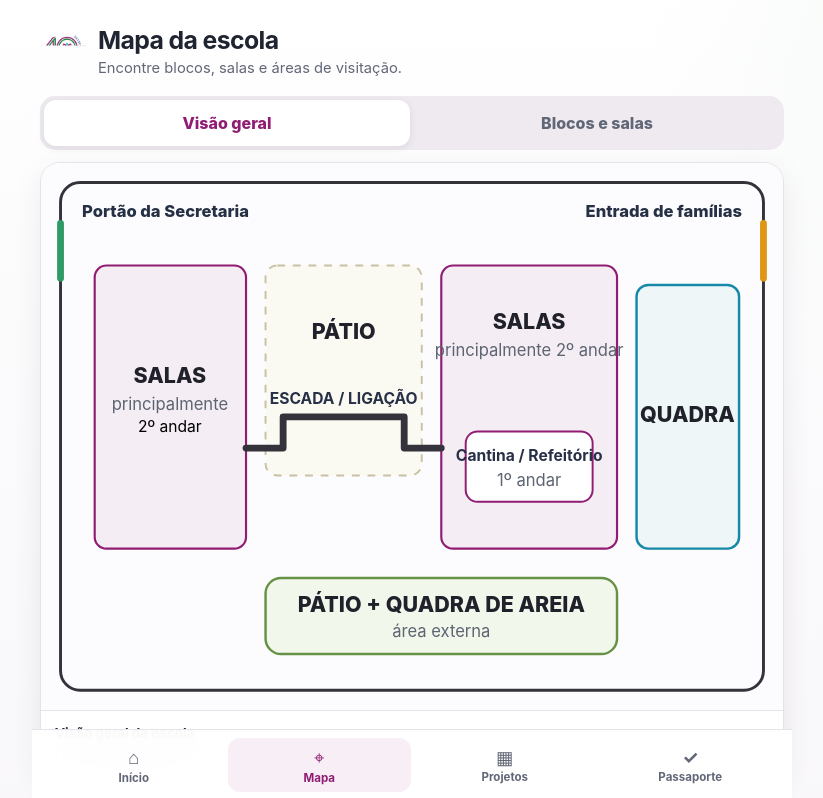
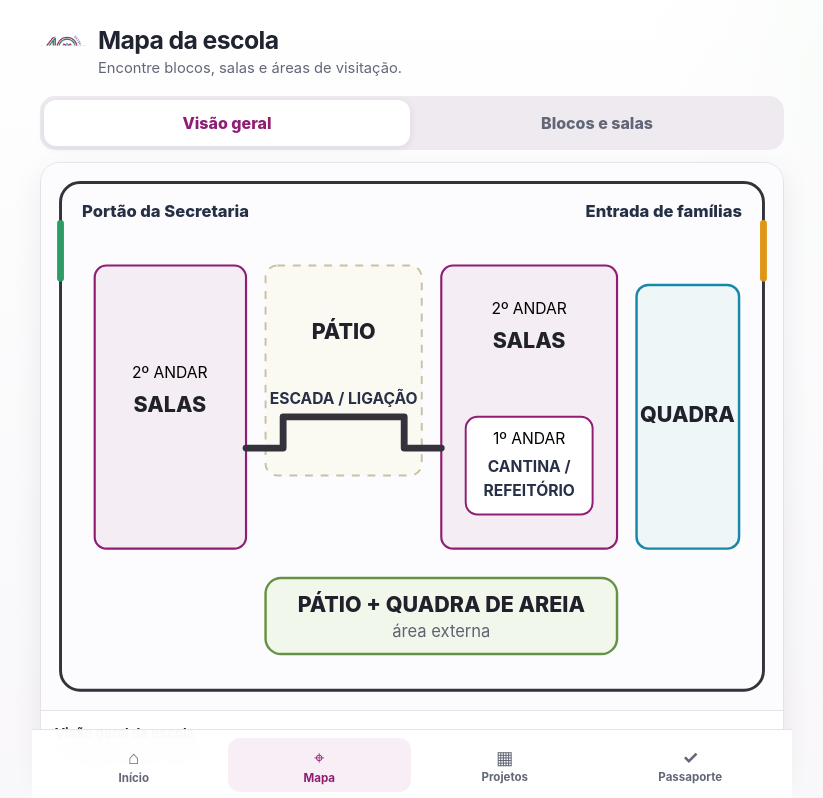
Before and after one commit to christianhpo-star/feira-40-anos-maria-luiza, a React (Vite) app: page /mapa in a window 1280 px wide. Shown: the top 798 px of the page, without its empty margins (228-1051 px from the left). Built offline with nearby package versions, Linux system fonts and the light colour scheme.

Commit message:
fix: substitui texto ambíguo por identificação de 1º e 2º andar

```diff
--- a/src/map/SchoolMap.tsx
+++ b/src/map/SchoolMap.tsx
@@ -82,7 +82,7 @@ function CampusMap({ destinationId, onZoneSelect }: Omit<SchoolMapProps, 'view'>
     <div className="map-shell" aria-label="Mapa geral esquemático da escola">
       <svg className="school-map campus-map" viewBox="0 0 760 560" role="img" aria-labelledby="campusTitle campusDesc" preserveAspectRatio="xMidYMid meet">
         <title id="campusTitle">Mapa geral dos espaços da escola</title>
-        <desc id="campusDesc">Mostra entrada principal, portão da secretaria, áreas de salas, pátio, cantina e refeitório, quadra, quadra de areia e ligação por escada.</desc>
+        <desc id="campusDesc">Mostra entrada principal, portão da secretaria, áreas de salas no segundo andar, pátio, cantina e refeitório no primeiro andar, quadra, quadra de areia e ligação por escada.</desc>
 
         <rect x="20" y="20" width="720" height="520" rx="20" className="map-boundary" />
 
@@ -98,9 +98,8 @@ function CampusMap({ destinationId, onZoneSelect }: Omit<SchoolMapProps, 'view'>
 
         <g className="map-building">
           <rect x="55" y="105" width="155" height="290" rx="12" />
-          <text x="132" y="225" textAnchor="middle" className="map-title">SALAS</text>
-          <text x="132" y="253" textAnchor="middle" className="map-subtitle">principalmente</text>
-          <text x="132" y="276" textAnchor="middle">2º andar</text>
+          <text x="132" y="220" textAnchor="middle" className="map-floor-label">2º ANDAR</text>
+          <text x="132" y="255" textAnchor="middle" className="map-title">SALAS</text>
         </g>
 
         <g className={spaceClass('patio', 'map-patio')} role="button" tabIndex={0}
@@ -111,14 +110,15 @@ function CampusMap({ destinationId, onZoneSelect }: Omit<SchoolMapProps, 'view'>
 
         <g className="map-building">
           <rect x="410" y="105" width="180" height="290" rx="12" />
-          <text x="500" y="170" textAnchor="middle" className="map-title">SALAS</text>
-          <text x="500" y="198" textAnchor="middle" className="map-subtitle">principalmente 2º andar</text>
+          <text x="500" y="155" textAnchor="middle" className="map-floor-label">2º ANDAR</text>
+          <text x="500" y="190" textAnchor="middle" className="map-title">SALAS</text>
           <g className={spaceClass('refeitorio-cantina', 'map-inner-space')} role="button" tabIndex={0}
             onClick={() => onZoneSelect?.('refeitorio')} onKeyDown={(event) => { if (event.key === 'Enter' || event.key === ' ') onZoneSelect?.('refeitorio') }}>
-            <rect x="435" y="275" width="130" height="72" rx="12" />
-            <text x="500" y="305" textAnchor="middle" className="map-small">Cantina / Refeitório</text>
-            <text x="500" y="331" textAnchor="middle" className="map-subtitle">1º andar</text>
-        </g>
+            <rect x="435" y="260" width="130" height="100" rx="12" />
+            <text x="500" y="288" textAnchor="middle" className="map-floor-label">1º ANDAR</text>
+            <text x="500" y="317" textAnchor="middle" className="map-small">CANTINA /</text>
+            <text x="500" y="341" textAnchor="middle" className="map-small">REFEITÓRIO</text>
+          </g>
         </g>
 
         <g className={spaceClass('quadra', 'map-court')}>
@@ -142,7 +142,7 @@ function CampusMap({ destinationId, onZoneSelect }: Omit<SchoolMapProps, 'view'>
       </svg>
       <div className="map-caption">
         <strong>Visão geral da escola</strong>
-        <span>Use este mapa para se orientar entre pátio, cantina/refeitório, quadra e áreas de salas.</span>
+        <span>2º andar: áreas de salas · 1º andar: Cantina/Refeitório.</span>
       </div>
     </div>
   )
```
